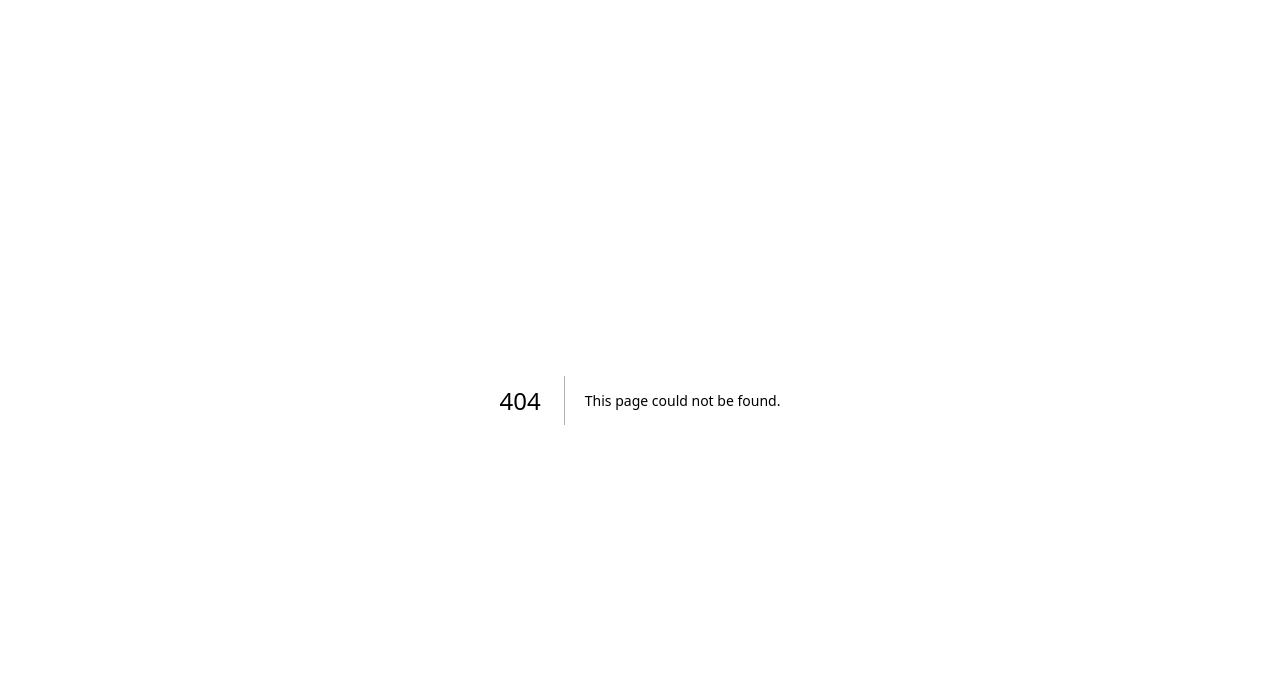
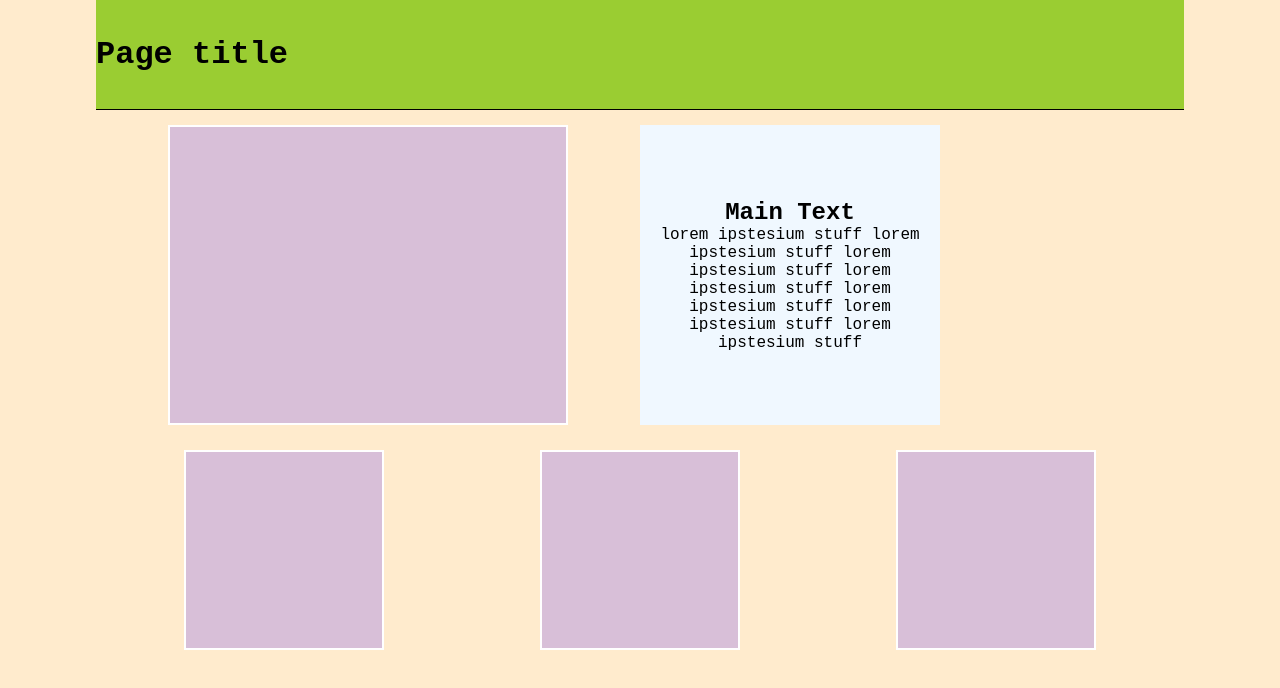
Before and after one commit to vinicius-el-khalili/Layouts, a Next.js app: page /Layouts/multicolumns in a window 1280 px wide. Before the commit this address had no page. Shown: the top 688 px of the page. Built offline with nearby package versions, Linux system fonts and the light colour scheme.

Commit message:
multicolumns first try

```diff
--- /dev/null
+++ b/pages/Layouts/basics/basics.module.css
@@ -0,0 +1,41 @@
+.pageBody{
+    height: 100vh;
+    display: flex;
+    justify-content: center;
+    align-items: center;
+}
+
+.gridContainer{
+    width: 900px;
+    height: 80vh;
+    display: grid;
+    background-color: #DEBAD6;
+    grid-template-columns: repeat(6,1fr);
+    grid-template-rows: 1fr 2fr 3fr;
+    padding: 10px;
+    gap: 10px;
+    margin: auto;
+    border-radius: 10px;
+}
+.gridContainer>div{
+    background-color: #C26DBC;
+    border-radius: 10px;
+}
+.gridContainer>:nth-child(1){
+    grid-column: span 2;
+}
+.gridContainer>:nth-child(2){
+    grid-column: span 3;
+}
+.gridContainer>:nth-child(3){
+    grid-column: span 1;
+}
+.gridContainer>:nth-child(4){
+    grid-column: 2/span 4;
+}
+.gridContainer>:nth-child(5){
+    grid-column: span 3;
+}
+.gridContainer>:nth-child(6){
+    grid-column: span 3;
+}
--- /dev/null
+++ b/pages/Layouts/multicolumns/index.js
@@ -0,0 +1,22 @@
+import style from "./multicolumns.module.css"
+const multicolumns = () => {
+    return (
+        <>
+            <div className={style.gridContainer}>
+                <div className={style.pageTitle}><h1>Page title</h1></div>
+                <div className={style.mainPicture}></div>
+                <div className={style.mainText}>
+                    <h2>Main Text</h2>
+                    <p>lorem ipstesium stuff lorem ipstesium stuff lorem ipstesium stuff lorem ipstesium stuff lorem ipstesium stuff lorem ipstesium stuff lorem ipstesium stuff </p>
+                </div>
+                <div className={style.gallery}>
+                    <div className={style.smallPicture}></div>
+                    <div className={style.smallPicture}></div>
+                    <div className={style.smallPicture}></div>
+                </div>
+            </div>
+        </>
+    );
+}
+
+export default multicolumns;
--- /dev/null
+++ b/pages/Layouts/multicolumns/multicolumns.module.css
@@ -0,0 +1,54 @@
+.mainPicture{
+    width: 400px;
+    height: 300px;
+    align-self: center;
+    background-color: thistle;
+    border: 2px solid white;
+}
+.smallPicture{
+    width: 200px;
+    height: 200px;
+    background-color: thistle;
+    border: 2px solid white;
+}
+.gridContainer{
+    font-family: 'Courier New', Courier, monospace;
+    display: grid;
+    width: 85vw;
+    margin: auto;
+    grid-template-columns: repeat(2,1fr);
+    grid-template-rows: 1fr 3fr 2fr;
+}
+.pageTitle{
+    grid-column: span 2;
+    background-color: yellowgreen;
+    display: flex;
+    align-items: center;
+    border-bottom: 1px solid black;
+}
+.mainPicture{
+    justify-self: center;
+    grid-column: span 1;
+}
+.mainText{
+    grid-column: span 1;
+    text-align: center;
+    align-self: center;
+    padding: 10px;
+    width: 300px;
+    height: 300px;
+    display: flex;
+    flex-direction: column;
+    justify-content: center;
+    align-items: center;
+    background-color: aliceblue;
+}
+.gallery{
+    grid-column: span 2;
+    display: flex;
+    justify-content: space-around;
+    padding: 10px;
+}
+.gallery>div{
+    justify-self: center;
+}
--- a/styles/globals.css
+++ b/styles/globals.css
@@ -1,107 +1,8 @@
-:root {
-  --max-width: 1100px;
-  --border-radius: 12px;
-  --font-mono: ui-monospace, Menlo, Monaco, 'Cascadia Mono', 'Segoe UI Mono',
-    'Roboto Mono', 'Oxygen Mono', 'Ubuntu Monospace', 'Source Code Pro',
-    'Fira Mono', 'Droid Sans Mono', 'Courier New', monospace;
-
-  --foreground-rgb: 0, 0, 0;
-  --background-start-rgb: 214, 219, 220;
-  --background-end-rgb: 255, 255, 255;
-
-  --primary-glow: conic-gradient(
-    from 180deg at 50% 50%,
-    #16abff33 0deg,
-    #0885ff33 55deg,
-    #54d6ff33 120deg,
-    #0071ff33 160deg,
-    transparent 360deg
-  );
-  --secondary-glow: radial-gradient(
-    rgba(255, 255, 255, 1),
-    rgba(255, 255, 255, 0)
-  );
-
-  --tile-start-rgb: 239, 245, 249;
-  --tile-end-rgb: 228, 232, 233;
-  --tile-border: conic-gradient(
-    #00000080,
-    #00000040,
-    #00000030,
-    #00000020,
-    #00000010,
-    #00000010,
-    #00000080
-  );
-
-  --callout-rgb: 238, 240, 241;
-  --callout-border-rgb: 172, 175, 176;
-  --card-rgb: 180, 185, 188;
-  --card-border-rgb: 131, 134, 135;
+*{
+  margin: 0;
+  padding: 0;
+  box-sizing: border-box;
 }
-
-@media (prefers-color-scheme: dark) {
-  :root {
-    --foreground-rgb: 255, 255, 255;
-    --background-start-rgb: 0, 0, 0;
-    --background-end-rgb: 0, 0, 0;
-
-    --primary-glow: radial-gradient(rgba(1, 65, 255, 0.4), rgba(1, 65, 255, 0));
-    --secondary-glow: linear-gradient(
-      to bottom right,
-      rgba(1, 65, 255, 0),
-      rgba(1, 65, 255, 0),
-      rgba(1, 65, 255, 0.3)
-    );
-
-    --tile-start-rgb: 2, 13, 46;
-    --tile-end-rgb: 2, 5, 19;
-    --tile-border: conic-gradient(
-      #ffffff80,
-      #ffffff40,
-      #ffffff30,
-      #ffffff20,
-      #ffffff10,
-      #ffffff10,
-      #ffffff80
-    );
-
-    --callout-rgb: 20, 20, 20;
-    --callout-border-rgb: 108, 108, 108;
-    --card-rgb: 100, 100, 100;
-    --card-border-rgb: 200, 200, 200;
-  }
+body{
+  background-color: blanchedalmond;
 }
-
-* {
-  box-sizing: border-box;
-  padding: 0;
-  margin: 0;
-}
-
-html,
-body {
-  max-width: 100vw;
-  overflow-x: hidden;
-}
-
-body {
-  color: rgb(var(--foreground-rgb));
-  background: linear-gradient(
-      to bottom,
-      transparent,
-      rgb(var(--background-end-rgb))
-    )
-    rgb(var(--background-start-rgb));
-}
-
-a {
-  color: inherit;
-  text-decoration: none;
-}
-
-@media (prefers-color-scheme: dark) {
-  html {
-    color-scheme: dark;
-  }
-}
```
Also changed, not shown: pages/Layouts/basics/index.js (added, +17 -0 lines), pages/index.js (+3 -117 lines).
